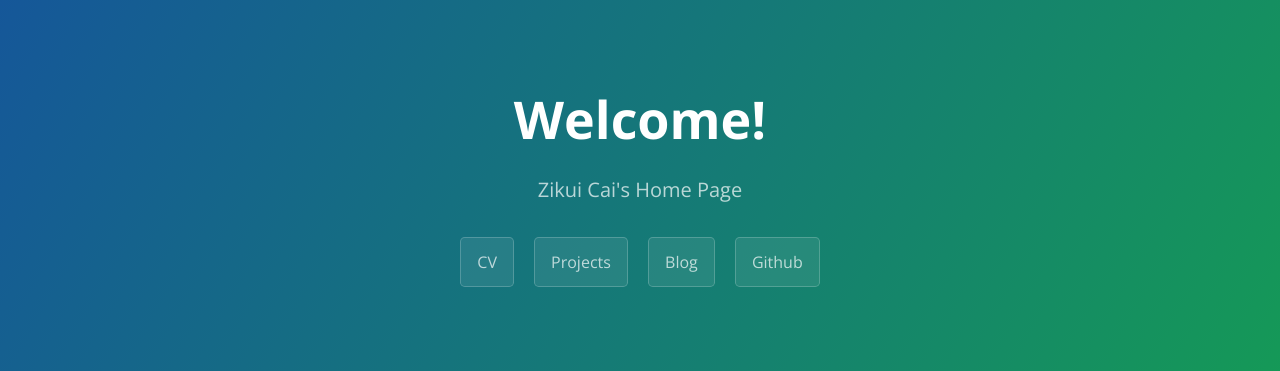
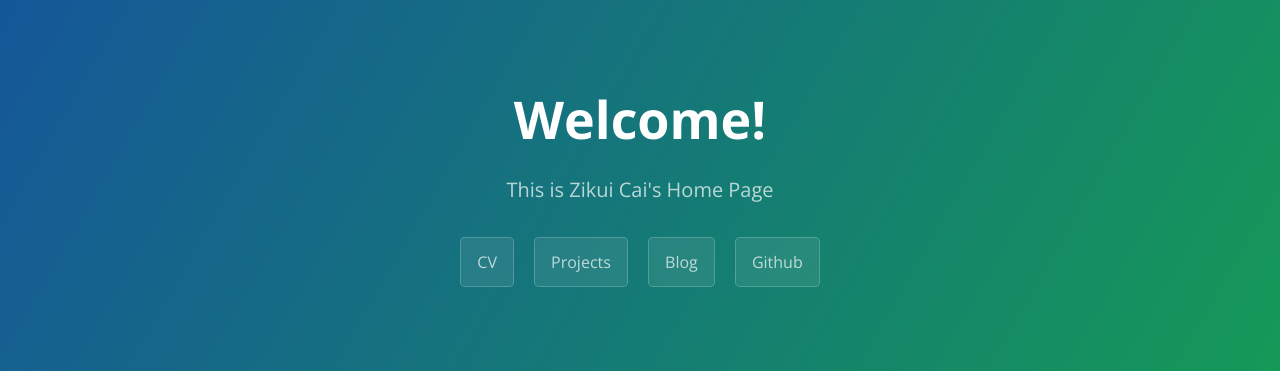
Before and after one commit to zikuicai/zikuicai.github.io, a Jekyll site: the page built from index.md, in a window 1280 px wide. Shown: the top 371 px of the page. Built offline with Jekyll 4.4.1, drawn with Linux system fonts in a browser that asks for light colours.

Commit message:
Update _config.yml

```diff
--- a/_config.yml
+++ b/_config.yml
@@ -1,5 +1,5 @@
 title: Welcome!
-description: Zikui Cai's Home Page
+description: This is Zikui Cai's Home Page
 show_downloads: true
 google_analytics:
 theme: #jekyll-theme-cayman
```
